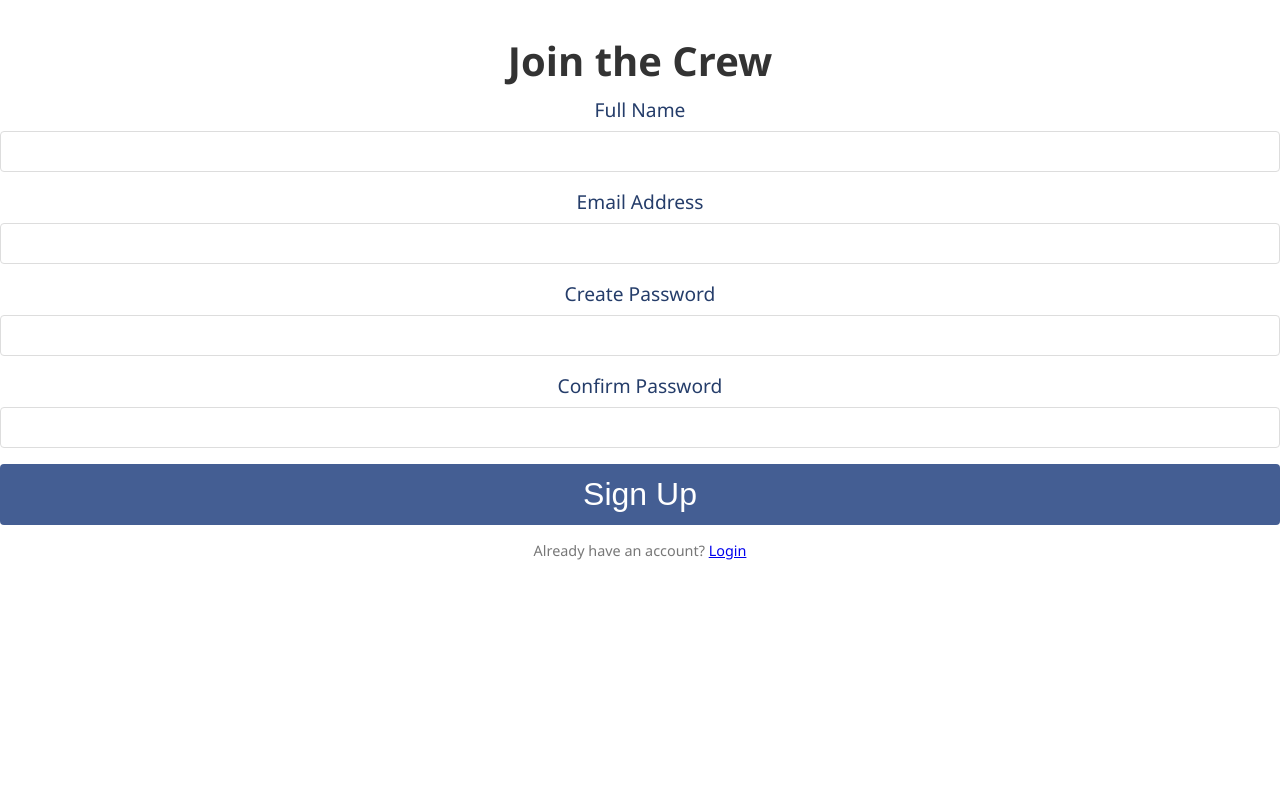
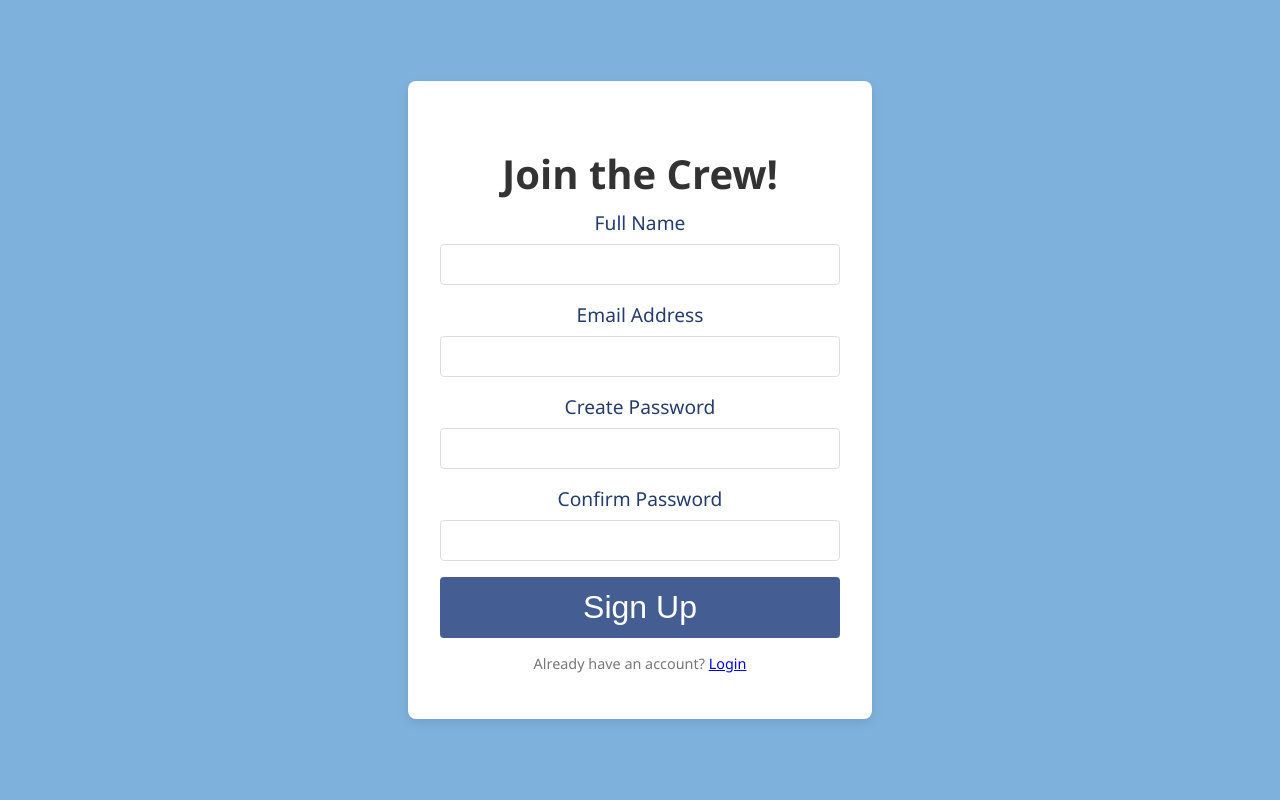
Before and after one commit to EndecZA/REII414-Practical, a PHP site: page /sign_up.php in a window 1280 px wide. Run offline with PHP 8.4, Linux system fonts and the light colour scheme.

Commit message:
Signup Transition

```diff
--- a/register.php
+++ b/register.php
@@ -19,8 +19,8 @@ if ($_SERVER["REQUEST_METHOD"] == "POST") {
     mysqli_stmt_bind_param($stmt, "ssss", $name, $email, $hashed_pass, $title);
 
     if (mysqli_stmt_execute($stmt)) {
-        echo "<h1>Welcome aboard!</h1>";
-        echo "<p>User created successfully. <a href='index.html'>Click here to Login</a></p>";
+		header("Location: transitionpage.php");
+        exit();
     } else {
         echo "Error: " . mysqli_error($conn);
     }
--- a/sign_up.php
+++ b/sign_up.php
@@ -10,7 +10,7 @@
 <body class="signup-page">
     <div class="signup-container">
 
-        <h2>Join the Crew</h2>
+        <h2>Join the Crew!</h2>
 
         <form action="register.php" method="POST">
             <div class="input-group">
--- a/style.css
+++ b/style.css
@@ -4,6 +4,24 @@ body {
     margin: 0;
     padding: 0;
     background-color: #ffffff; /* White background for dashboard */
+}
+.signup-container{
+	background-color: #ffffff;
+    padding: 2rem;
+    border-radius: 8px;
+    box-shadow: 0 4px 12px rgba(0, 0, 0, 0.1);
+    width: 100%;
+    max-width: 400px;
+
+}
+
+.signup-page {
+    background-color: #7EB2DD; /* Blue background for login */
+    display: flex;
+    justify-content: center;
+    align-items: center;
+    height: 100vh;
+    margin: 0;
 }
 
 /* --- LOGIN SPECIFIC STYLES (Applies ONLY to Login) --- */
```
Also changed, not shown: transitionpage.php (added, +23 -0 lines), projects.php (indentation only).
